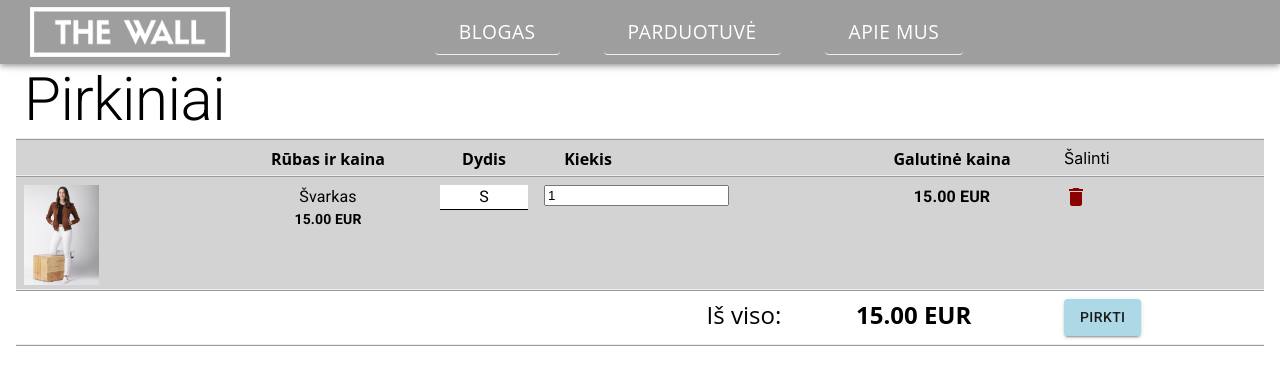
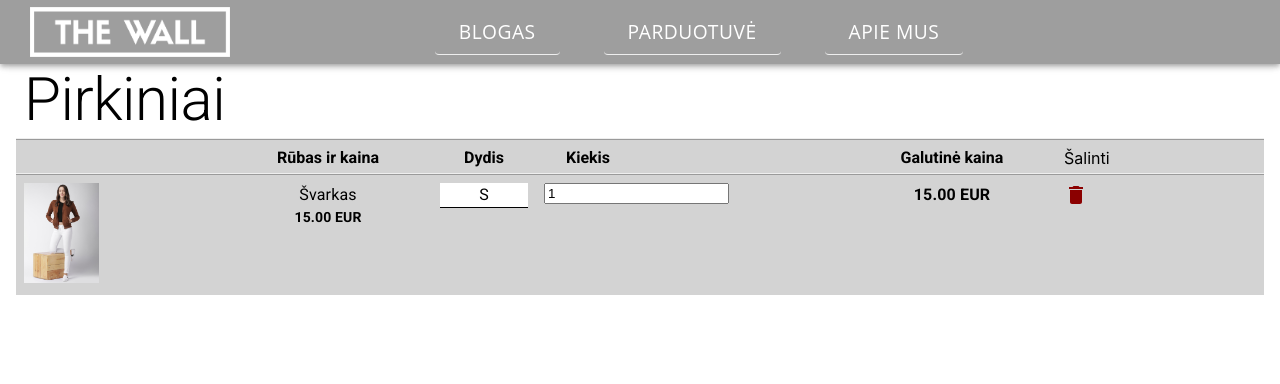
Before and after one commit to programotuojes/ktu-psi-sp, a React (Create React App) app in the folder frontend/: page /shop/cart in a window 1280 px wide. Shown: the top 384 px of the page. Built offline with nearby package versions, Linux system fonts and the light colour scheme.

Commit message:
corrected

```diff
--- a/frontend/src/pages/shoppingCart/ShoppingCart.js
+++ b/frontend/src/pages/shoppingCart/ShoppingCart.js
@@ -12,21 +12,18 @@ import { Button } from '@material-ui/core';
 
 const title = 'Shopping Cart';
 const useStyles = makeStyles({
-  item: {
-
-  },
   image: {
     height:'100px',
     display: 'inline'
   },
   text: {
     textAlign: 'center',
-    fontFamily: 'Open Sans',
+    fontFamily: 'Roboto',
     fontSize: 'small'
   },
-  headertext: {
+  headerText: {
     textAlign: 'center',
-    fontFamily: 'Open Sans',
+    fontFamily: 'Roboto',
     fontWeight: 'bold'
   }
 });
@@ -42,19 +39,19 @@ function ShoppingCart() {
         <Grid item xs="2" className={classes.item}>
 
         </Grid>
-        <Grid item xs="2" className={classes.headertext}>
+        <Grid item xs="2" className={classes.headerText}>
           Rūbas ir kaina
         </Grid>
-        <Grid item xs="1" className={classes.headertext}>
+        <Grid item xs="1" className={classes.headerText}>
           Dydis
         </Grid>
-        <Grid item xs="1" className={classes.headertext}>
+        <Grid item xs="1" className={classes.headerText}>
           Kiekis
         </Grid>
-        <Grid item xs="2" className={classes.headertext}>
+        <Grid item xs="2" className={classes.headerText}>
 
         </Grid>
-        <Grid item xs="2" className={classes.headertext}>
+        <Grid item xs="2" className={classes.headerText}>
           Galutinė kaina
         </Grid>
         <Grid item xs="2">
@@ -106,30 +103,6 @@ function ShoppingCart() {
     );
   };
 
-  const Footer = () => {
-    return(
-      <Grid container
-      alignItems="flex-start" spacing={2}
-      style={{borderTop:"2px ridge", backgroundColor:'white', marginBottom:'5px', display:'flex', flexWrap:'wrap', borderBottom:'2px ridge'}}>
-        <Grid item xs={6}>
-        </Grid>
-        <Grid item xs={2}>
-          <Typography variant='h5' style={{fontFamily:'Open Sans', textAlign:'center'}}>
-            Iš viso:
-          </Typography>
-        </Grid>
-        <Grid item xs={2}>
-        <Typography variant='h5' style={{fontFamily:'Open Sans', fontWeight:'bold'}}>
-            15.00 EUR
-          </Typography>
-        </Grid>
-        <Grid item xs={2}>
-          <Button variant='contained' style={{backgroundColor:'lightblue'}}>Pirkti</Button>
-        </Grid>
-      </Grid>
-    );
-  };
-
   return (
     <>
       <Helmet>
@@ -142,7 +115,6 @@ function ShoppingCart() {
         </Typography>
         {Header()}
         {Item()}
-        {Footer()}
       </Container>
     </>
   );
```
